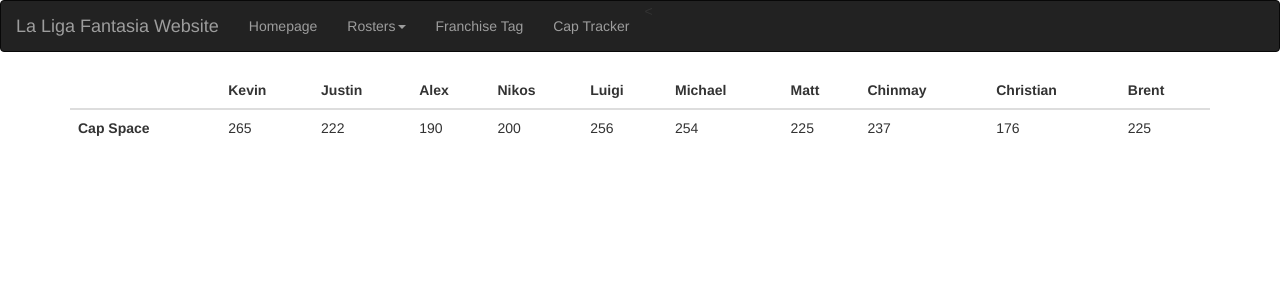
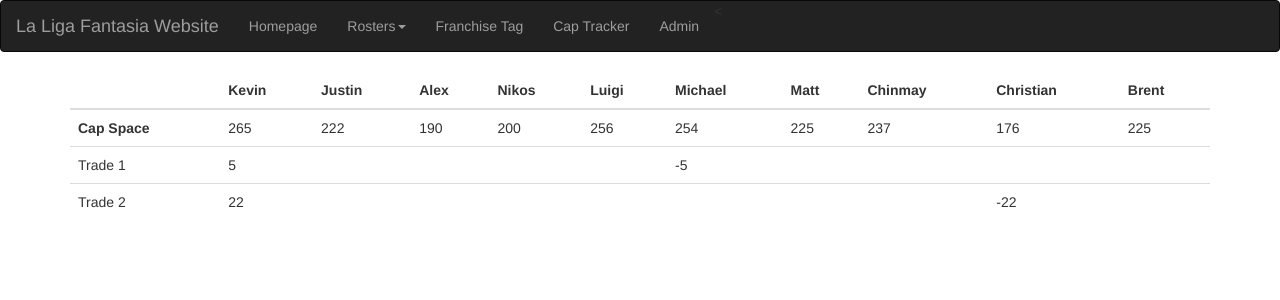
Before and after one commit to kjt9wr/La-Liga-Fantasia-Platform, a Django app: page /captracker/ in a window 1280 px wide. Shown: the top 300 px of the page. Run offline with Django 3.2, Linux system fonts and the light colour scheme; data comes from the database, SQL or seed files in the repository; both versions use the stored data as it was after the commit; some libraries are stand-ins or nearby versions.

Commit message:
cap moves

```diff
--- a/mysite/captracker/templates/captracker/captracker.html
+++ b/mysite/captracker/templates/captracker/captracker.html
@@ -27,10 +27,22 @@
                 {% endfor %}
             </tr>
             <!-- Trades -->
+            {% for trade in cap_exchange %}
             <tr>
+                <td> Trade {{trade.0}} </td>
+                {% for owner in owner_list %}
+                <td>
+                {% if trade.1.oid == owner.pk %}
+                    {{ trade.1.cap_rec }}
+                {% elif trade.2.oid == owner.pk %}
+                    {{ trade.2.cap_rec }}
+                    {% endif %}
+                </td>
+                {% endfor %}
+            </tr>
+            {% endfor %}
 
-            </tr>
-
+<!-- [1, {'oid': 1, 'cap_rec': 5}, {'oid': 6, 'cap_rec': -5}] -->
       </tbody>
     </table>
 </div>
--- a/mysite/captracker/views.py
+++ b/mysite/captracker/views.py
@@ -2,6 +2,7 @@ from django.shortcuts import render
 from django.http import HttpResponse
 
 from liga.models import Owner
+from liga.models import Trade
 from liga.models import Player
 from liga.models import Roster
 from django.template import loader
@@ -12,10 +13,19 @@ from django.template import loader
 
 def captracker(request):
     owner_list = Owner.objects.all()
+    trades = Trade.objects.all()
+    cap_exchange = []
+    for trade in trades:
+        curr = store_trade(trade.tradeID, trade.recipient.pk, trade.giver.pk, trade.cap)
+        cap_exchange.append(curr)
+    print(cap_exchange)
     context = {
         'owner_list': owner_list,
+        'trades': trades,
+        'cap_exchange': cap_exchange,
     }
     return render(request, 'captracker/captracker.html', context)
+
 
 def viewTrade(request, tid):
     owner_list = Owner.objects.all()
@@ -32,3 +42,25 @@ def addTrade(request):
         'owner_list': owner_list,
     }
     return render(request, 'captracker/addTrade.html', context)
+
+
+def store_trade(tid, f_owner_pk, s_owner_pk, cap):
+    f_owner = owner_recs(f_owner_pk, cap)
+    s_owner = owner_recs(s_owner_pk, cap*-1)
+    my_trade = [tid, f_owner, s_owner]
+    print(str(tid))
+    return my_trade
+
+
+def owner_recs(owner_pk, cap_received):
+    dict1 = {
+        'oid': owner_pk,
+        'cap_rec': cap_received,
+    }
+    return dict1
+
+# [{},{}]
+# {   oid: num
+#     cap rec: num
+#     players rec: [pid1,pid2...]
+#    }
--- a/mysite/liga/templates/liga/navbar.html
+++ b/mysite/liga/templates/liga/navbar.html
@@ -31,6 +31,9 @@
       <li class="nav-item">
         <a class="nav-link" href="/captracker">Cap Tracker</a>
       </li>
+      <li class="nav-item">
+        <a class="nav-link" href="/admin">Admin</a>
+      </li>
     </ul>
   </div>
 </nav>
```
Also changed, not shown: mysite/db.sqlite3, 1 other file.
